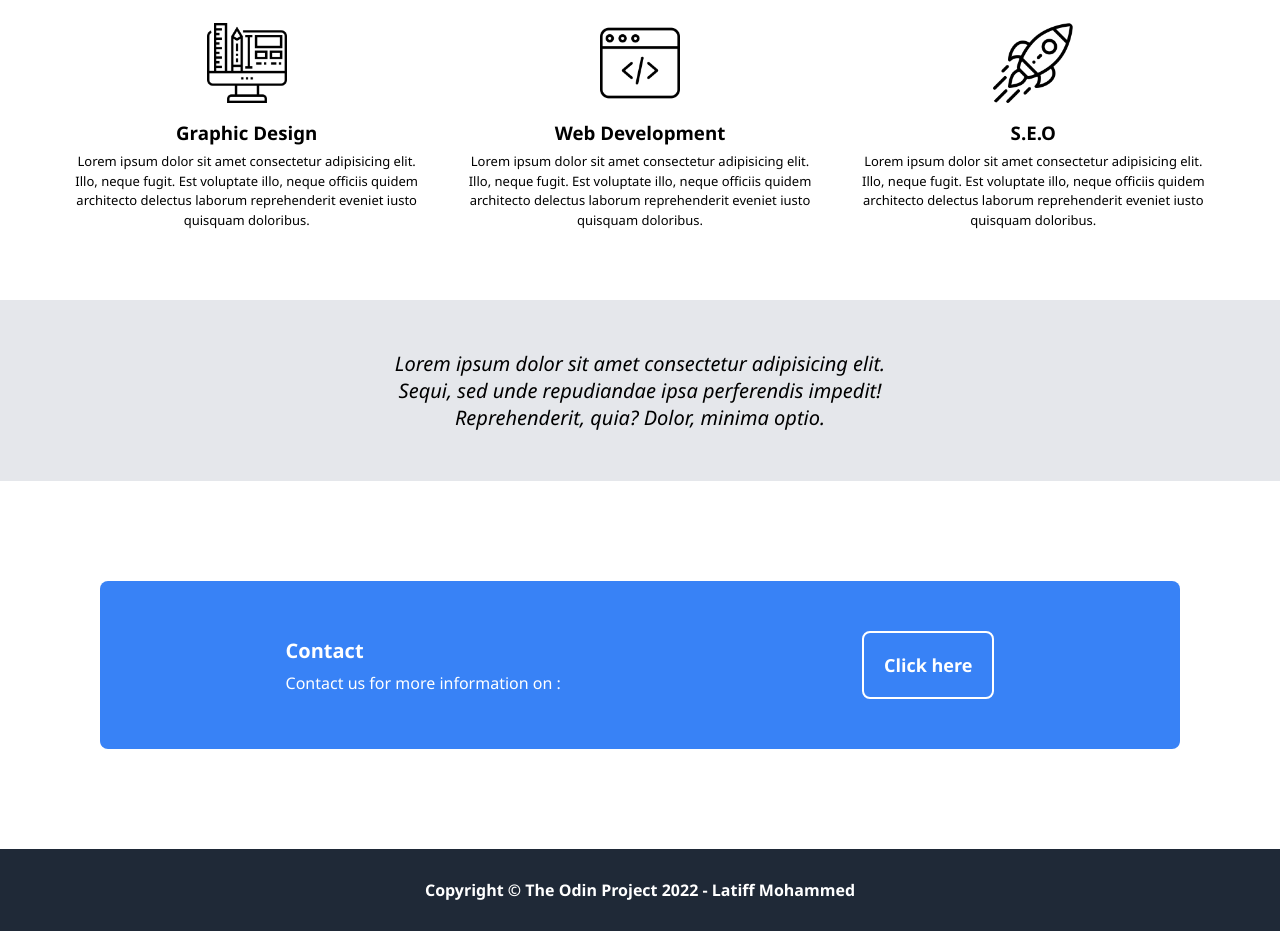
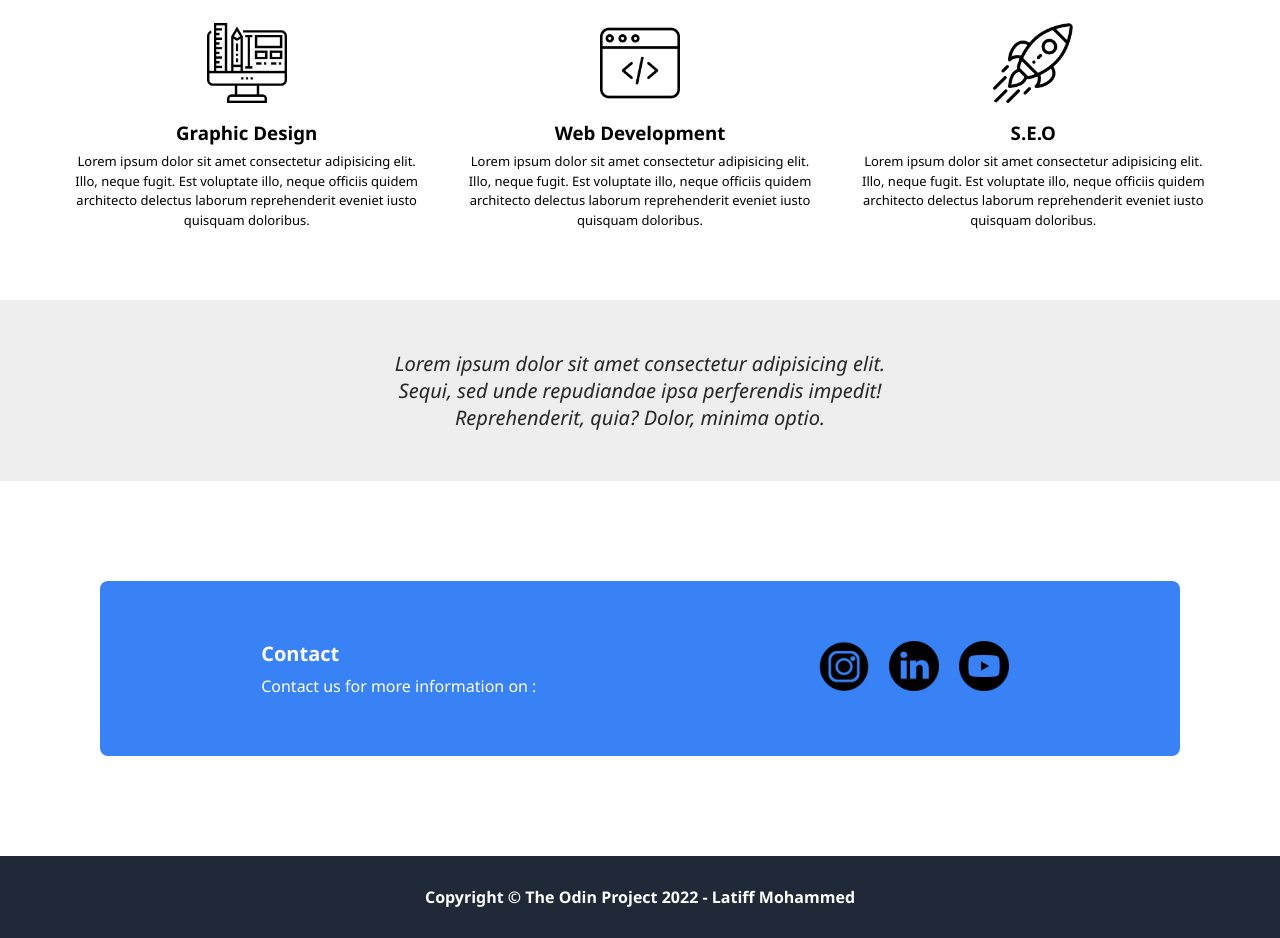
Before and after one commit to LaiffDev/landing-page, a plain HTML site: page index.html in a window 1280 px wide. Shown: the part 781-1719 px from the top of the page. Drawn offline with Linux system fonts and the light colour scheme.

Commit message:
Adding new files and modifying landing-page

```diff
--- a/index.html
+++ b/index.html
@@ -67,7 +67,9 @@
             </div>
 
             <div class="call">
-               <button class="call-cta">Click here</button>
+               <a href="#"><img src="images/instagram.png" alt=""></a>
+               <a href="#"><img src="images/linkedin.png" alt=""></a>
+               <a href="#"><img src="images/youtube.png" alt=""></a>
             </div>
          </div>
       </section>
--- a/styles.css
+++ b/styles.css
@@ -136,10 +136,11 @@ header p{
    text-align: center;
    padding: 50px;
    font-size: 20px;
-   background-color: #e5e7eb;
+   background-color:#eee;
    align-items: center;
    font-weight:lighter;
    font-style:italic ;
+   color: #262626;
 }
 
 
@@ -164,10 +165,17 @@ font-size: 20px;
 }
 
 .call{
-   margin-left: 30px;
+   margin-left: 50px;
+   display: flex;
 }
 
-.call-cta{
+.call img{
+   width: 50px;
+   margin: 10px;
+   align-items: center;
+}
+
+/* .call-cta{
    padding: 20px;
    border: 2px solid white;
    background-color: #3882f6;
@@ -175,7 +183,7 @@ font-size: 20px;
    border-radius: 8px;
    font-weight: bold;
    font-size: 18px;
-}
+} */
 
 /* footer */
 
```
Also changed, not shown: images/instagram.png (added), images/linkedin.png (added), images/youtube.png (added).
